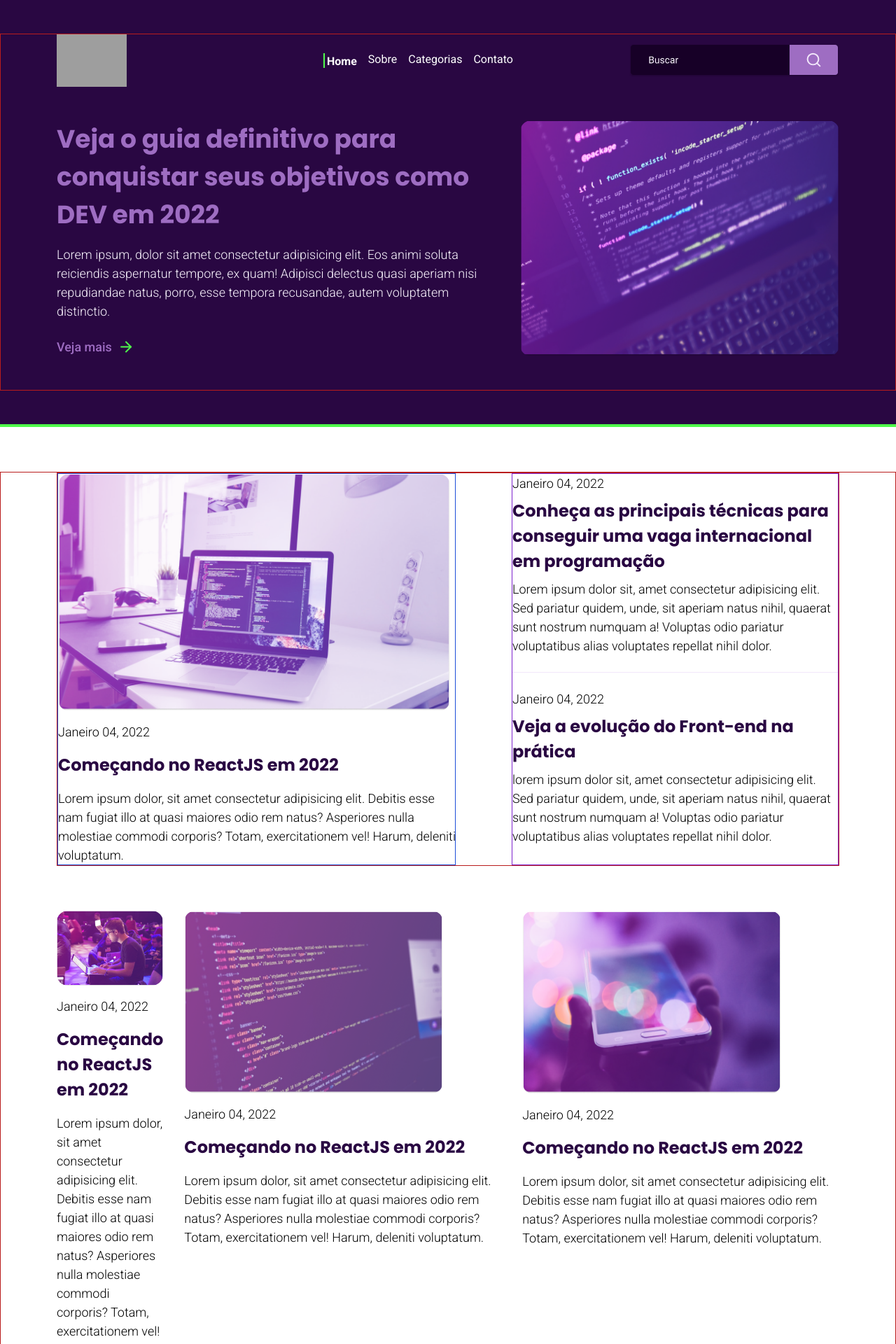
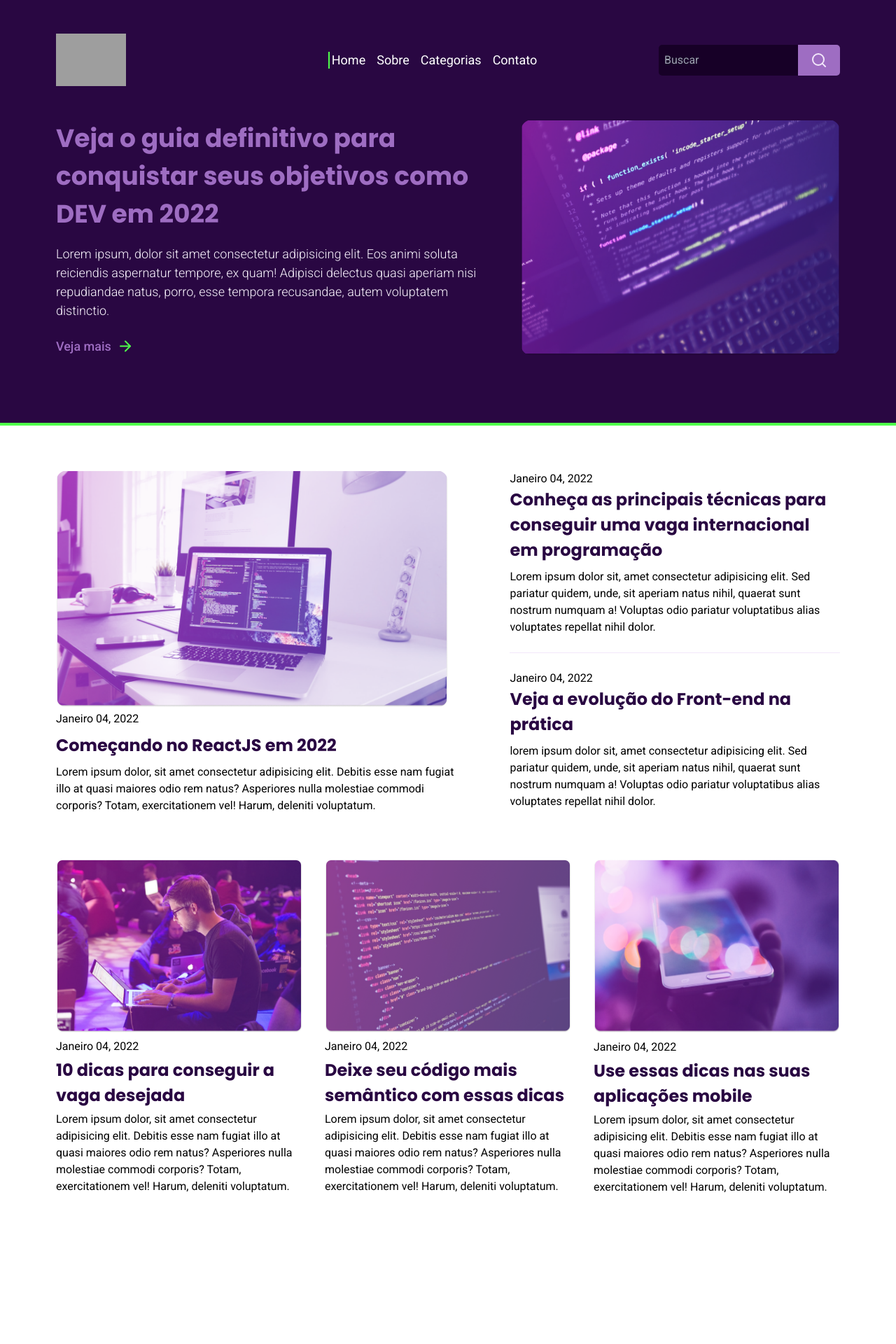
Before and after one commit to luizacavalcantee/the-blog, a Next.js app: page / in a window 1280 px wide. Shown: the top 1920 px of the page at 70% size. After the commit the page ends 1772 px from the top, so only its background shows below. Built offline with nearby package versions, Linux system fonts and the light colour scheme; grey boxes are pictures that could not be loaded.

Commit message:
finalizando o content e ajeitando botão de pesquisa

```diff
--- a/src/app/components/Content.tsx
+++ b/src/app/components/Content.tsx
@@ -7,9 +7,9 @@ import fourthPost from '../../assets/post-4.png';
 export default function Content() {
   return (
     <div className="bg-white py-16">
-      <div className="container mx-auto px-20 border border-red-700">
-        <div className="flex gap-20 border border-red-700">
-            <div className="post w-[569px] border border-blue-700">
+      <div className="container mx-auto px-20">
+        <div className="flex gap-20">
+            <div className="post w-[569px]">
             <div>
                 <Image
                 src={firstPost}
@@ -19,15 +19,15 @@ export default function Content() {
                 className='rounded-2xl'
                 />
 
-            <p className='date'>Janeiro 04, 2022</p>
-            <h2 className='text-darkPurple my-4'>Começando no ReactJS em 2022</h2>
-            <p className='w-[569px]'>Lorem ipsum dolor, sit amet consectetur adipisicing elit. Debitis esse nam fugiat illo at quasi maiores odio rem natus? Asperiores nulla molestiae commodi corporis? Totam, exercitationem vel! Harum, deleniti voluptatum.</p>
+            <p className='mt-1'>Janeiro 04, 2022</p>
+            <h2 className='text-darkPurple my-2'>Começando no ReactJS em 2022</h2>
+            <p>Lorem ipsum dolor, sit amet consectetur adipisicing elit. Debitis esse nam fugiat illo at quasi maiores odio rem natus? Asperiores nulla molestiae commodi corporis? Totam, exercitationem vel! Harum, deleniti voluptatum.</p>
             </div>
             </div>
-            <div className='w-[472px] border border-purple-700'>
+            <div className='w-[472px]'>
             <div>
                 <p className='data'>Janeiro 04, 2022</p>
-                <h2 className='text-darkPurple'>Conheça as principais técnicas para conseguir uma vaga internacional em programação</h2>
+                <h2 className='text-darkPurple mb-2'>Conheça as principais técnicas para conseguir uma vaga internacional em programação</h2>
                 <p>Lorem ipsum dolor sit, amet consectetur adipisicing elit. Sed pariatur quidem, unde, sit aperiam natus nihil, quaerat sunt nostrum numquam a! Voluptas odio pariatur voluptatibus alias voluptates repellat nihil dolor.</p>
             </div>
 
@@ -35,57 +35,45 @@ export default function Content() {
 
             <div>
                 <p className='data'>Janeiro 04, 2022</p>
-                <h2 className='text-darkPurple'>Veja a evolução do Front-end na prática</h2>
+                <h2 className='text-darkPurple mb-2'>Veja a evolução do Front-end na prática</h2>
                 <p>lorem ipsum dolor sit, amet consectetur adipisicing elit. Sed pariatur quidem, unde, sit aperiam natus nihil, quaerat sunt nostrum numquam a! Voluptas odio pariatur voluptatibus alias voluptates repellat nihil dolor.</p>
             </div>
             </div>
         </div>
 
-        <div className='container flex my-16 gap-[30px]'>
-          <div className="w-[370px]">
+        <div className='flex mt-16 gap-8'>
           <div>
             <Image
               src={secondPost}
-                alt="Post"
+              alt="Post 1"
               width={370}
               height={400}
-                className='rounded-2xl'
             />
-
-            <p className='date'>Janeiro 04, 2022</p>
-            <h2 className='text-darkPurple my-4'>Começando no ReactJS em 2022</h2>
+            <p className='mt-2'>Janeiro 04, 2022</p>
+            <h2 className='text-darkPurple my-1'>10 dicas para conseguir a vaga desejada</h2>
             <p className=''>Lorem ipsum dolor, sit amet consectetur adipisicing elit. Debitis esse nam fugiat illo at quasi maiores odio rem natus? Asperiores nulla molestiae commodi corporis? Totam, exercitationem vel! Harum, deleniti voluptatum.</p>
           </div>
-          </div>
-          <div className="">
           <div>
             <Image
               src={thirdPost}
-                alt="Post"
+              alt="Post 1"
               width={370}
               height={400}
-                className='rounded-2xl'
             />
-
-            <p className='date'>Janeiro 04, 2022</p>
-            <h2 className='text-darkPurple my-4'>Começando no ReactJS em 2022</h2>
+            <p className='mt-2'>Janeiro 04, 2022</p>
+            <h2 className='text-darkPurple my-1'>Deixe seu código mais semântico com essas dicas</h2>
             <p className=''>Lorem ipsum dolor, sit amet consectetur adipisicing elit. Debitis esse nam fugiat illo at quasi maiores odio rem natus? Asperiores nulla molestiae commodi corporis? Totam, exercitationem vel! Harum, deleniti voluptatum.</p>
           </div>
-          </div>
-          <div className="">
           <div>
             <Image
               src={fourthPost}
-                alt="Post"
+              alt="Post 1"
               width={370}
               height={400}
-                className='rounded-2xl'
             />
-
-            <p className='date'>Janeiro 04, 2022</p>
-            <h2 className='text-darkPurple my-4'>Começando no ReactJS em 2022</h2>
+            <p className='mt-2'>Janeiro 04, 2022</p>
+            <h2 className='text-darkPurple my-1'>Use essas dicas nas suas aplicações mobile</h2>
             <p className=''>Lorem ipsum dolor, sit amet consectetur adipisicing elit. Debitis esse nam fugiat illo at quasi maiores odio rem natus? Asperiores nulla molestiae commodi corporis? Totam, exercitationem vel! Harum, deleniti voluptatum.</p>
-            </div>
           </div>
         </div>
       </div>
--- a/src/app/components/Home.tsx
+++ b/src/app/components/Home.tsx
@@ -1,13 +1,13 @@
 import Image from 'next/image';
 import Logo from '../../assets/logo.svg';
-import Buscar from '../../assets/buscar.svg';
 import Arrow from '../../assets/arrow-right.svg';
 import Foto from '../../assets/featured-image.png';
+import Search from '../../assets/search.svg';
 
 export default function Home() {
   return (
     <div className="bg-darkPurple py-12">
-      <div className="container mx-auto px-20 border border-red-700">
+      <div className="container mx-auto px-20">
         <header className="flex items-center justify-between">
           <Image
             src={Logo}
@@ -17,28 +17,38 @@ export default function Home() {
             className='mr-28'
           />
           <div className="flex ml-auto gap-4 text-white mx-auto">
-            <div className="container mx-auto">
+            <div className="mx-auto flex items-center justify-center">
               <span className="border-l-2 border-green h-6 mx-[3px]"/>
-              <strong>Home</strong>
+              <h3>Home</h3>
             </div>
-            <div className="container mx-auto">Sobre</div>
-            <div className="container mx-auto">Categorias</div>
-            <div className="container mx-auto">Contato</div>
+            <div className='flex items-center justify-center'>
+              <h3 className="mx-auto">Sobre</h3>
+            </div>
+            <div className='flex items-center justify-center'>
+              <h3 className="mx-auto">Categorias</h3>
+            </div>
+            <div className='flex items-center justify-center'>
+              <h3 className="mx-auto">Contato</h3>
+            </div>
           </div>
-          <div>
-          <Image
-            src={Buscar}
-            alt="Logo"
-            width={300}
-            height={300}
-          />
-        </div>
 
+          <div className='flex'>
+            <input type="text" placeholder='Buscar' className='bg-[#170027] text-white border-none outline-none ring-0 p-2 rounded-l-[5px] h-11' required />
+            <button className='bg-lightPurple h-[44] w-[60px] flex justify-center items-center rounded-r-[5px]'>
+              <Image
+                src={Search}
+                alt="lupa"
+                width={24}
+                height={24}
+              />
+            </button>
+          </div>
         </header>
+
         <div className='flex my-12 gap-6'>
           <div className='flex-col items-center'>
             <h1 className='text-lightPurple'>Veja o guia definitivo para conquistar seus objetivos como DEV em 2022</h1>
-            <p className='text-light mt-4 mb-6'>Lorem ipsum, dolor sit amet consectetur adipisicing elit. Eos animi soluta reiciendis aspernatur tempore, ex quam! Adipisci delectus quasi aperiam nisi repudiandae natus, porro, esse tempora recusandae, autem voluptatem distinctio.</p>
+            <p className='text-light mt-4 mb-6 p-header'>Lorem ipsum, dolor sit amet consectetur adipisicing elit. Eos animi soluta reiciendis aspernatur tempore, ex quam! Adipisci delectus quasi aperiam nisi repudiandae natus, porro, esse tempora recusandae, autem voluptatem distinctio.</p>
             <div className='flex gap-2'>
               <span className='text-lightPurple'>Veja mais</span>
               <Image
--- a/src/app/globals.css
+++ b/src/app/globals.css
@@ -14,10 +14,6 @@
     padding: 4rem 8.5rem 4rem 8.5rem;
   }
 
-  .date {
-    margin-top: 1rem;
-  }
-
   h1 {
     font-size: 2.25rem;
     font-family: var(--font-poppins);
@@ -30,14 +26,27 @@
     font-family: var(--font-poppins);
     font-weight: 700;
     line-height: 2.25rem;
-    margin-block: 0.5rem;
+  }
+
+  h3 {
+    font-size: 1.125rem;
+    font-family: var(--font-roboto);
+    font-weight: 400;
+    line-height: 1.3125rem;
+  }
+
+  .p-header {
+    font-family: var(--font-roboto);
+    font-size: 1.125rem;
+    font-weight: 300;
+    line-height: 1.6875rem;
   }
 
   p {
     font-family: var(--font-roboto);
-    font-size: 1.125rem;
-    font-weight: 300;
-    line-height: 1.6875rem;
+    font-size: 1rem;
+    font-weight: 400;
+    line-height: 1.5rem;
   }
 
   span {
```
Also changed, not shown: src/assets/buscar.svg (deleted). Lines whose indentation alone changed are shown as unchanged.
